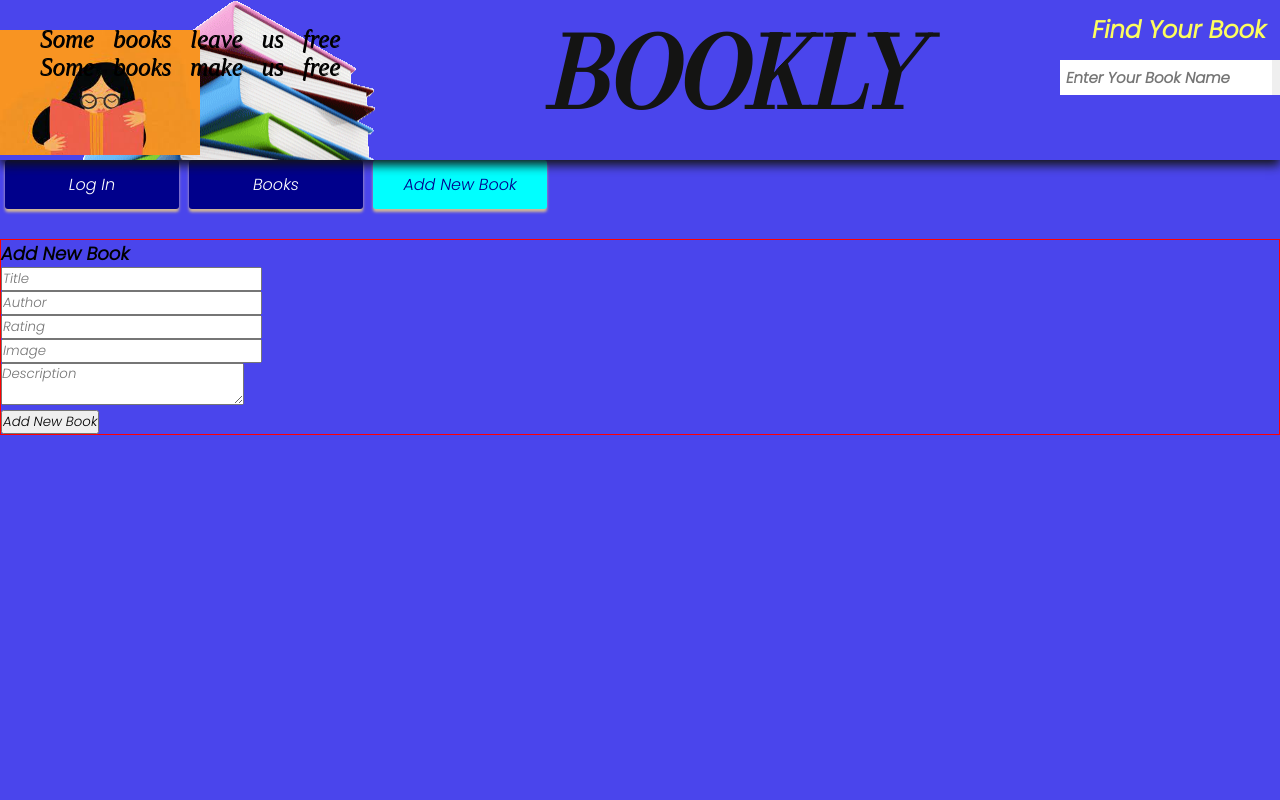
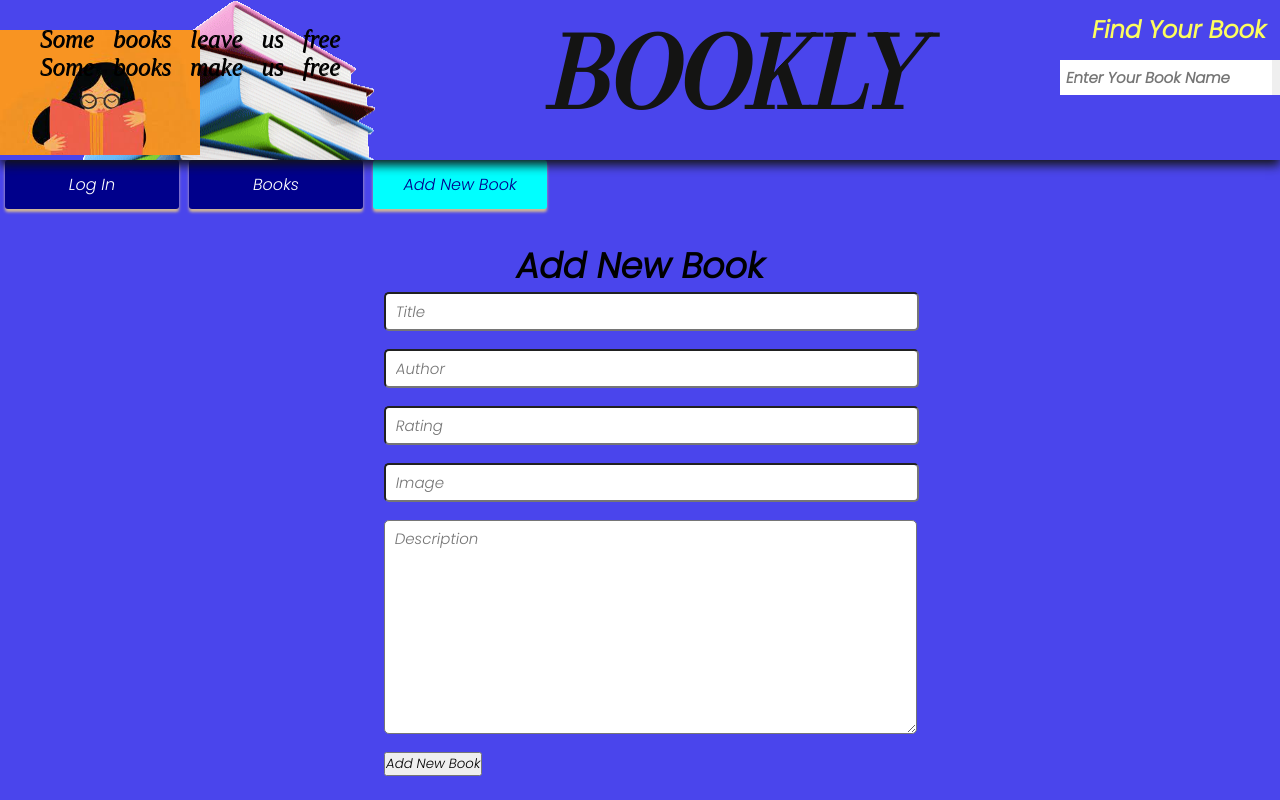
Before and after one commit to keelalopez/phase-2-project-bookly, a React (Create React App) app: page /form in a window 1280 px wide. Built offline with nearby package versions, Linux system fonts and the light colour scheme; data requests are answered from the project's data file; some icons are missing.

Commit message:
updated css

```diff
--- a/src/App.css
+++ b/src/App.css
@@ -97,12 +97,12 @@ html{
     text-align: center
 }
 
-/* .row3 img{
+.row3 img{
     top:5px;
     right: 200px;
-    height:
+    height: 20%;
 
-} */
+}
 
 .row3 img{
   margin-top: 30px;
@@ -139,24 +139,28 @@ html{
 
 .card:hover{
   transform: scale(0.9);
-  background-color: red;
+  background-color: aqua;
 
 }
+
 .card{
-    background-color: aqua;
+    background-color: darkblue;
     border-radius: 1rem;
     padding: 0.5rem;
     margin-bottom: px;
-    box-shadow: 0 5px 5px rgba(212, 185, 150, 5);
+    box-shadow: 0 3px 3px rgba(212, 185, 150, 5);
     transition: .5s;
     position: relative;
 }
+
 .card img{
     width: 100%;
     height: 300px;
-    border-radius: 1rem 1rem 0 0;
+    border-radius: 1rem;
 }
+
 .Modal{
+  border-radius: 1rem;
   border: 1px solid #000;
   background-color: whitesmoke;
   padding: 3rem;
@@ -168,13 +172,101 @@ html{
   left: 50%;
   transform: translate(-50%, -50%);
   display: flex;
-  flex-direction: column;
+  /* flex-direction: column; */
   align-items: center;
 }
 
+.Modal img {
+  height: 1%;
+  margin: 10px;
+}
+
+.Modal-details h1 {
+  padding: 5px;
+}
+
+.Modal-details h3 {
+  padding: 5px;
+}
+.Modal-details h4 {
+  padding: 5px;
+}
+
+.Modal-details p {
+  padding: 5px;
+}
+.Modal-details button {
+  padding: 5px;
+  border-radius: 5px;
+}
+
+.Modal-details .finished{
+  background-color: rgb(96, 245, 96);
+}
+
 .form-box{
-  box-sizing: border-box;
+  min-width: 30%;
+  width: 40%;
+  height: 400px;
+  margin: auto;
+  padding: 0px 50px 0px 50px;
+  position: center;
+  align-items: center;
+  justify-content: center;
+}
+
+.form-box h2 {
+  font-size: 35px;
+  text-align: center;
   margin: 0;
-  padding: 0;
-  border: 1px solid red;
 }
+
+.form-box input{
+  display: block;
+  width: 100%;
+  padding: .5rem .8rem .5rem .8rem;
+  border-radius: 5px;
+  font-size: 15px;
+}
+
+.form-box textarea{
+  display: block;
+  width: 100%;
+  height: 200px;
+  padding: .5rem .8rem .5rem .8rem;
+  border-radius: 5px;
+  font-size: 15px;
+}
+
+.form-box button {
+  left: 1200px;
+}
+
+.login-box {
+  min-width: 30%;
+  width: 40%;
+  height: 400px;
+  margin: auto;
+  padding: 50px 50px 0px 50px;
+  position: center;
+  align-items: center;
+  justify-content: center;
+}
+
+.login-box input{
+  display: block;
+  width: 100%;
+  padding: .5rem .8rem .5rem .8rem;
+  border-radius: 5px;
+  font-size: 15px;
+}
+
+.login-box h2 {
+  font-size: 35px;
+  text-align: center;
+  margin: 10px;
+}
+
+navbar {
+  border-radius: 3px;
+}
```
Lines whose indentation alone changed are shown as unchanged.
